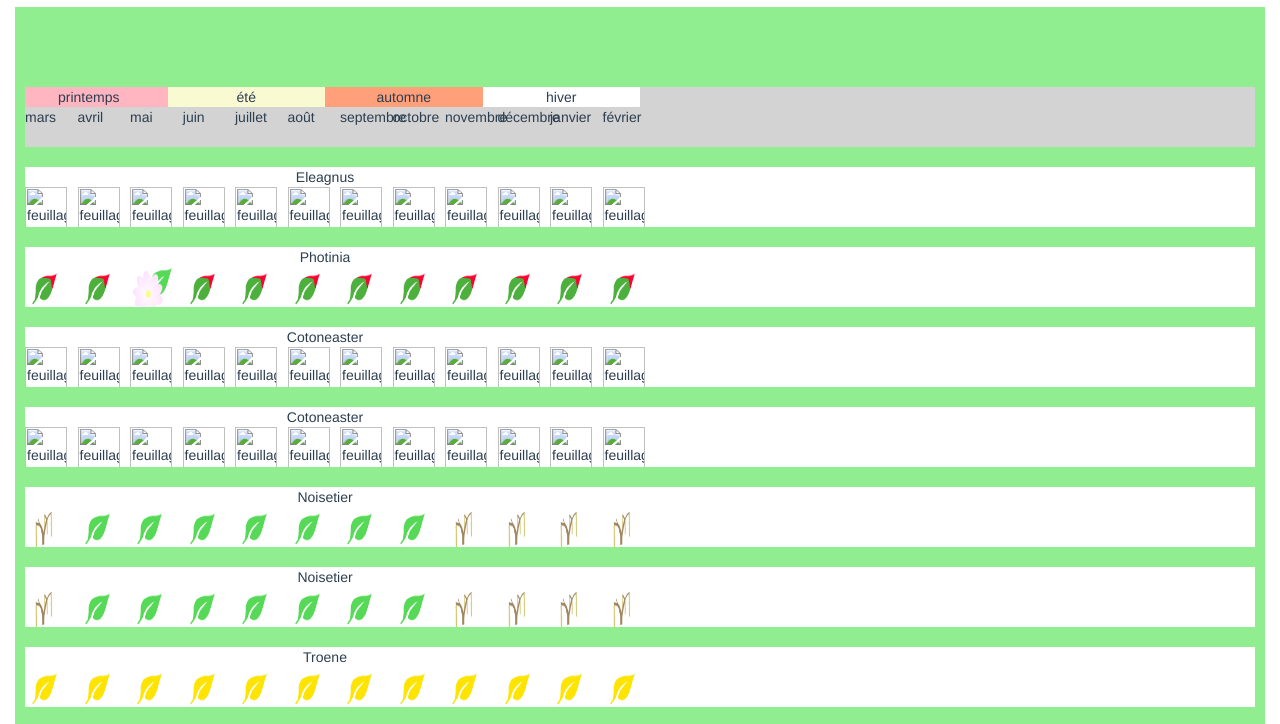
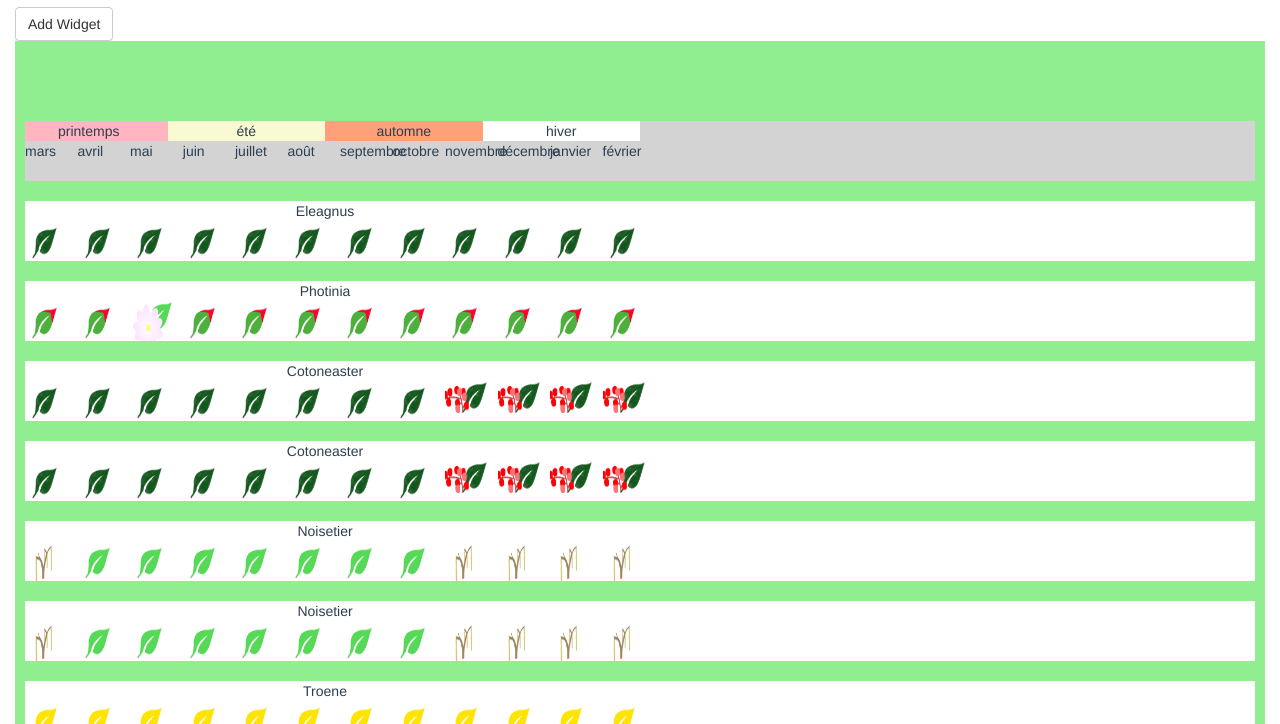
Before and after one commit to P4uline/green-architec, a website with bundled scripts: page index.html in a window 1280 px wide. Shown: the part 63-787 px from the top of the page. Built offline with nearby package versions, Linux system fonts and the light colour scheme; files whose address does not match are found by name.

Commit message:
rename images

```diff
--- a/index.html
+++ b/index.html
@@ -52,6 +52,10 @@
 
 <div class="container-fluid">
     <h1>Calendrier de haies</h1>
+
+    <div>
+        <a class="btn btn-default" id="add-new-widget" href="#">Add Widget</a>
+    </div>
 
 
     <div class="grid-stack">
@@ -318,18 +322,18 @@
                     <div class="col-md-12">Cotoneaster</div>
                 </div>
                 <div class="row">
-                    <div class="col-xs-1"><img src="assets/images/feuille-foncé.png" alt="feuillage" height="42" width="42"/></div>
-                    <div class="col-xs-1"><img src="assets/images/feuille-foncé.png" alt="feuillage" height="42" width="42"/></div>
-                    <div class="col-xs-1"><img src="assets/images/feuille-foncé.png" alt="feuillage" height="42" width="42"/></div>
-                    <div class="col-xs-1"><img src="assets/images/feuille-foncé.png" alt="feuillage" height="42" width="42"/></div>
-                    <div class="col-xs-1"><img src="assets/images/feuille-foncé.png" alt="feuillage" height="42" width="42"/></div>
-                    <div class="col-xs-1"><img src="assets/images/feuille-foncé.png" alt="feuillage" height="42" width="42"/></div>
-                    <div class="col-xs-1"><img src="assets/images/feuille-foncé.png" alt="feuillage" height="42" width="42"/></div>
-                    <div class="col-xs-1"><img src="assets/images/feuille-foncé.png" alt="feuillage" height="42" width="42"/></div>
-                    <div class="col-xs-1"><img src="assets/images/fruit-rouge-feuille-foncé.png" alt="feuillage" height="42" width="42"/></div>
-                    <div class="col-xs-1"><img src="assets/images/fruit-rouge-feuille-foncé.png" alt="feuillage" height="42" width="42"/></div>
-                    <div class="col-xs-1"><img src="assets/images/fruit-rouge-feuille-foncé.png" alt="feuillage" height="42" width="42"/></div>
-                    <div class="col-xs-1"><img src="assets/images/fruit-rouge-feuille-foncé.png" alt="feuillage" height="42" width="42"/></div>
+                    <div class="col-xs-1"><img src="assets/images/feuille-fonce.png" alt="feuillage" height="42" width="42"/></div>
+                    <div class="col-xs-1"><img src="assets/images/feuille-fonce.png" alt="feuillage" height="42" width="42"/></div>
+                    <div class="col-xs-1"><img src="assets/images/feuille-fonce.png" alt="feuillage" height="42" width="42"/></div>
+                    <div class="col-xs-1"><img src="assets/images/feuille-fonce.png" alt="feuillage" height="42" width="42"/></div>
+                    <div class="col-xs-1"><img src="assets/images/feuille-fonce.png" alt="feuillage" height="42" width="42"/></div>
+                    <div class="col-xs-1"><img src="assets/images/feuille-fonce.png" alt="feuillage" height="42" width="42"/></div>
+                    <div class="col-xs-1"><img src="assets/images/feuille-fonce.png" alt="feuillage" height="42" width="42"/></div>
+                    <div class="col-xs-1"><img src="assets/images/feuille-fonce.png" alt="feuillage" height="42" width="42"/></div>
+                    <div class="col-xs-1"><img src="assets/images/fruit-rouge-feuille-fonce.png" alt="feuillage" height="42" width="42"/></div>
+                    <div class="col-xs-1"><img src="assets/images/fruit-rouge-feuille-fonce.png" alt="feuillage" height="42" width="42"/></div>
+                    <div class="col-xs-1"><img src="assets/images/fruit-rouge-feuille-fonce.png" alt="feuillage" height="42" width="42"/></div>
+                    <div class="col-xs-1"><img src="assets/images/fruit-rouge-feuille-fonce.png" alt="feuillage" height="42" width="42"/></div>
                 </div>
             </div>
         </div>
@@ -339,18 +343,18 @@
                     <div class="col-md-12">Cotoneaster</div>
                 </div>
                 <div class="row">
-                    <div class="col-xs-1"><img src="assets/images/feuille-foncé.png" alt="feuillage" height="42" width="42"/></div>
-                    <div class="col-xs-1"><img src="assets/images/feuille-foncé.png" alt="feuillage" height="42" width="42"/></div>
-                    <div class="col-xs-1"><img src="assets/images/feuille-foncé.png" alt="feuillage" height="42" width="42"/></div>
-                    <div class="col-xs-1"><img src="assets/images/feuille-foncé.png" alt="feuillage" height="42" width="42"/></div>
-                    <div class="col-xs-1"><img src="assets/images/feuille-foncé.png" alt="feuillage" height="42" width="42"/></div>
-                    <div class="col-xs-1"><img src="assets/images/feuille-foncé.png" alt="feuillage" height="42" width="42"/></div>
-                    <div class="col-xs-1"><img src="assets/images/feuille-foncé.png" alt="feuillage" height="42" width="42"/></div>
-                    <div class="col-xs-1"><img src="assets/images/feuille-foncé.png" alt="feuillage" height="42" width="42"/></div>
-                    <div class="col-xs-1"><img src="assets/images/fruit-rouge-feuille-foncé.png" alt="feuillage" height="42" width="42"/></div>
-                    <div class="col-xs-1"><img src="assets/images/fruit-rouge-feuille-foncé.png" alt="feuillage" height="42" width="42"/></div>
-                    <div class="col-xs-1"><img src="assets/images/fruit-rouge-feuille-foncé.png" alt="feuillage" height="42" width="42"/></div>
-                    <div class="col-xs-1"><img src="assets/images/fruit-rouge-feuille-foncé.png" alt="feuillage" height="42" width="42"/></div>
+                    <div class="col-xs-1"><img src="assets/images/feuille-fonce.png" alt="feuillage" height="42" width="42"/></div>
+                    <div class="col-xs-1"><img src="assets/images/feuille-fonce.png" alt="feuillage" height="42" width="42"/></div>
+                    <div class="col-xs-1"><img src="assets/images/feuille-fonce.png" alt="feuillage" height="42" width="42"/></div>
+                    <div class="col-xs-1"><img src="assets/images/feuille-fonce.png" alt="feuillage" height="42" width="42"/></div>
+                    <div class="col-xs-1"><img src="assets/images/feuille-fonce.png" alt="feuillage" height="42" width="42"/></div>
+                    <div class="col-xs-1"><img src="assets/images/feuille-fonce.png" alt="feuillage" height="42" width="42"/></div>
+                    <div class="col-xs-1"><img src="assets/images/feuille-fonce.png" alt="feuillage" height="42" width="42"/></div>
+                    <div class="col-xs-1"><img src="assets/images/feuille-fonce.png" alt="feuillage" height="42" width="42"/></div>
+                    <div class="col-xs-1"><img src="assets/images/fruit-rouge-feuille-fonce.png" alt="feuillage" height="42" width="42"/></div>
+                    <div class="col-xs-1"><img src="assets/images/fruit-rouge-feuille-fonce.png" alt="feuillage" height="42" width="42"/></div>
+                    <div class="col-xs-1"><img src="assets/images/fruit-rouge-feuille-fonce.png" alt="feuillage" height="42" width="42"/></div>
+                    <div class="col-xs-1"><img src="assets/images/fruit-rouge-feuille-fonce.png" alt="feuillage" height="42" width="42"/></div>
                 </div>
             </div>
         </div>
@@ -382,18 +386,18 @@
                     <div class="col-md-12">Eleagnus</div>
                 </div>
                 <div class="row">
-                    <div class="col-xs-1"><img src="assets/images/feuille-foncé.png" alt="feuillage" height="42" width="42"/></div>
-                    <div class="col-xs-1"><img src="assets/images/feuille-foncé.png" alt="feuillage" height="42" width="42"/></div>
-                    <div class="col-xs-1"><img src="assets/images/feuille-foncé.png" alt="feuillage" height="42" width="42"/></div>
-                    <div class="col-xs-1"><img src="assets/images/feuille-foncé.png" alt="feuillage" height="42" width="42"/></div>
-                    <div class="col-xs-1"><img src="assets/images/feuille-foncé.png" alt="feuillage" height="42" width="42"/></div>
-                    <div class="col-xs-1"><img src="assets/images/feuille-foncé.png" alt="feuillage" height="42" width="42"/></div>
-                    <div class="col-xs-1"><img src="assets/images/feuille-foncé.png" alt="feuillage" height="42" width="42"/></div>
-                    <div class="col-xs-1"><img src="assets/images/feuille-foncé.png" alt="feuillage" height="42" width="42"/></div>
-                    <div class="col-xs-1"><img src="assets/images/feuille-foncé.png" alt="feuillage" height="42" width="42"/></div>
-                    <div class="col-xs-1"><img src="assets/images/feuille-foncé.png" alt="feuillage" height="42" width="42"/></div>
-                    <div class="col-xs-1"><img src="assets/images/feuille-foncé.png" alt="feuillage" height="42" width="42"/></div>
-                    <div class="col-xs-1"><img src="assets/images/feuille-foncé.png" alt="feuillage" height="42" width="42"/></div>
+                    <div class="col-xs-1"><img src="assets/images/feuille-fonce.png" alt="feuillage" height="42" width="42"/></div>
+                    <div class="col-xs-1"><img src="assets/images/feuille-fonce.png" alt="feuillage" height="42" width="42"/></div>
+                    <div class="col-xs-1"><img src="assets/images/feuille-fonce.png" alt="feuillage" height="42" width="42"/></div>
+                    <div class="col-xs-1"><img src="assets/images/feuille-fonce.png" alt="feuillage" height="42" width="42"/></div>
+                    <div class="col-xs-1"><img src="assets/images/feuille-fonce.png" alt="feuillage" height="42" width="42"/></div>
+                    <div class="col-xs-1"><img src="assets/images/feuille-fonce.png" alt="feuillage" height="42" width="42"/></div>
+                    <div class="col-xs-1"><img src="assets/images/feuille-fonce.png" alt="feuillage" height="42" width="42"/></div>
+                    <div class="col-xs-1"><img src="assets/images/feuille-fonce.png" alt="feuillage" height="42" width="42"/></div>
+                    <div class="col-xs-1"><img src="assets/images/feuille-fonce.png" alt="feuillage" height="42" width="42"/></div>
+                    <div class="col-xs-1"><img src="assets/images/feuille-fonce.png" alt="feuillage" height="42" width="42"/></div>
+                    <div class="col-xs-1"><img src="assets/images/feuille-fonce.png" alt="feuillage" height="42" width="42"/></div>
+                    <div class="col-xs-1"><img src="assets/images/feuille-fonce.png" alt="feuillage" height="42" width="42"/></div>
                 </div>
             </div>
         </div>
@@ -425,6 +429,7 @@
 <script type="text/javascript">
     $(function () {
         var options = {
+            float: false
         };
         $('.grid-stack').gridstack(options);
     });
```
Also changed, not shown: assets/images/feuille-fonce.png (renamed from assets/images/feuille-foncВ.png), assets/images/fruit-rouge-feuille-fonce.png (renamed from assets/images/fruit-rouge-feuille-foncВ.png).
